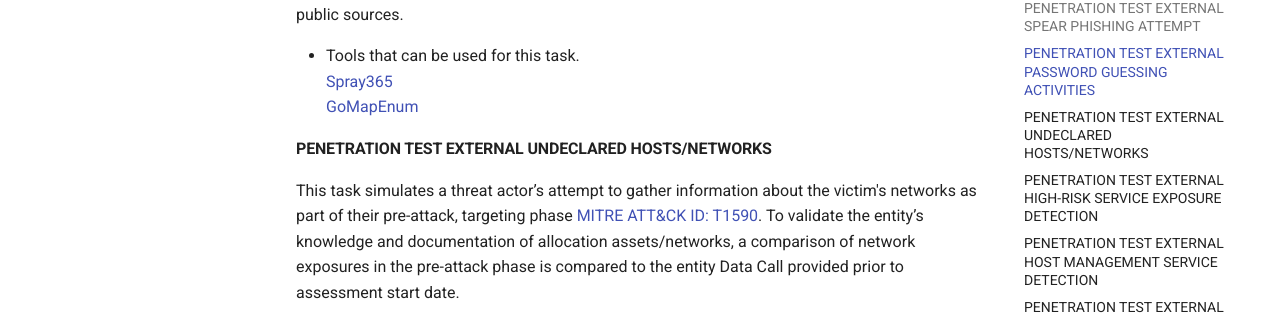
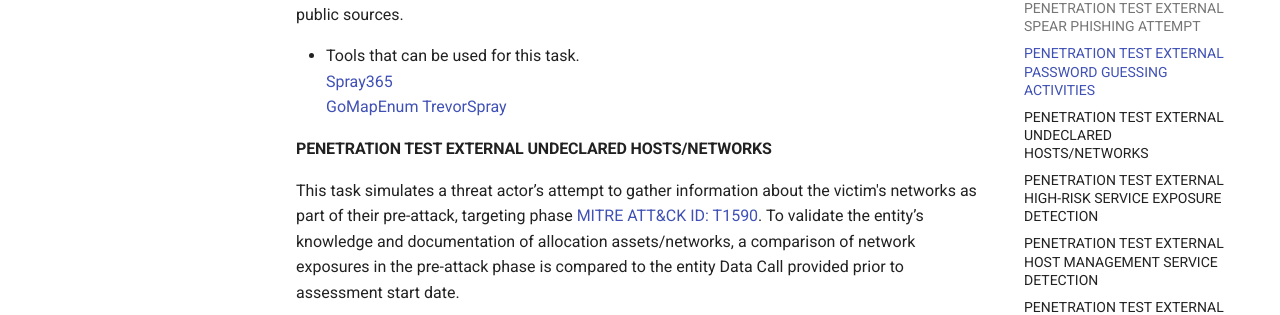
Before and after one commit to cmdcnd/learn, an MkDocs documentation site: the page built from docs/Assessment/Security-Assessment.md, in a window 1280 px wide and 900 px high, scrolled down 738 px. Shown: the part 163-478 px from the top of the window. Built offline with MkDocs 1.6.1 and Material for MkDocs 9.7.7, drawn with Linux system fonts in a browser that asks for light colours; comment, search, counter and statistics services are not loaded.

Commit message:
Fix formatting and add tools for security assessment

```diff
--- a/docs/Assessment/Security-Assessment.md
+++ b/docs/Assessment/Security-Assessment.md
@@ -20,6 +20,7 @@ This task simulates a threat actor’s ability to derive logon credentials while
 * Tools that can be used for this task.
 [Spray365](https://github.com/MarkoH17/Spray365)
 [GoMapEnum](https://github.com/nodauf/GoMapEnum)
+[TrevorSpray](https://github.com/blacklanternsecurity/TREVORspray)
 
 #### PENETRATION TEST EXTERNAL UNDECLARED HOSTS/NETWORKS
 This task simulates a threat actor’s attempt to gather information about the victim's networks as part of their pre-attack, targeting phase [MITRE ATT&CK ID: T1590](https://attack.mitre.org/techniques/T1590/).  To validate the entity’s knowledge and documentation of allocation assets/networks, a comparison of network exposures in the pre-attack phase is compared to the entity Data Call provided prior to assessment start date.
```
